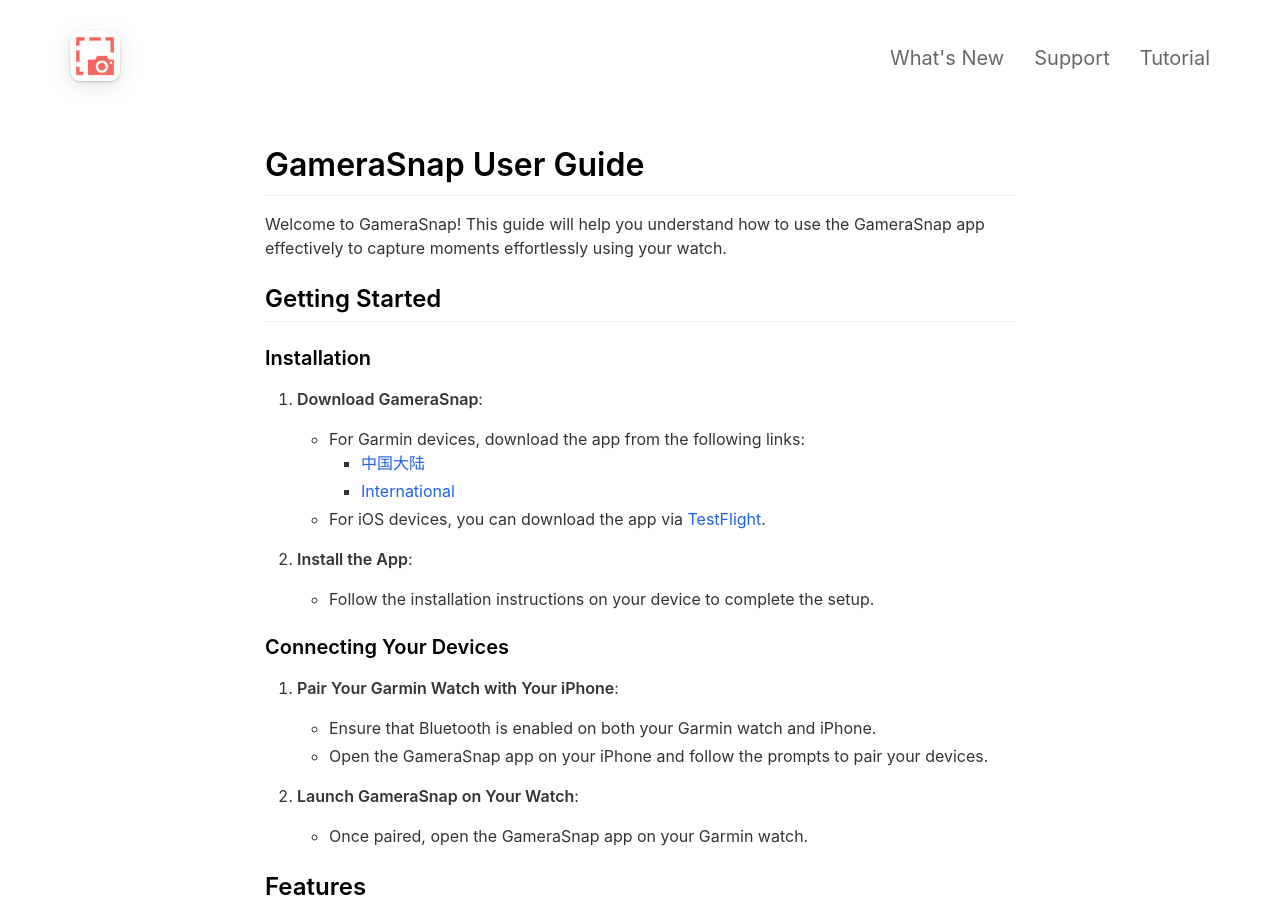
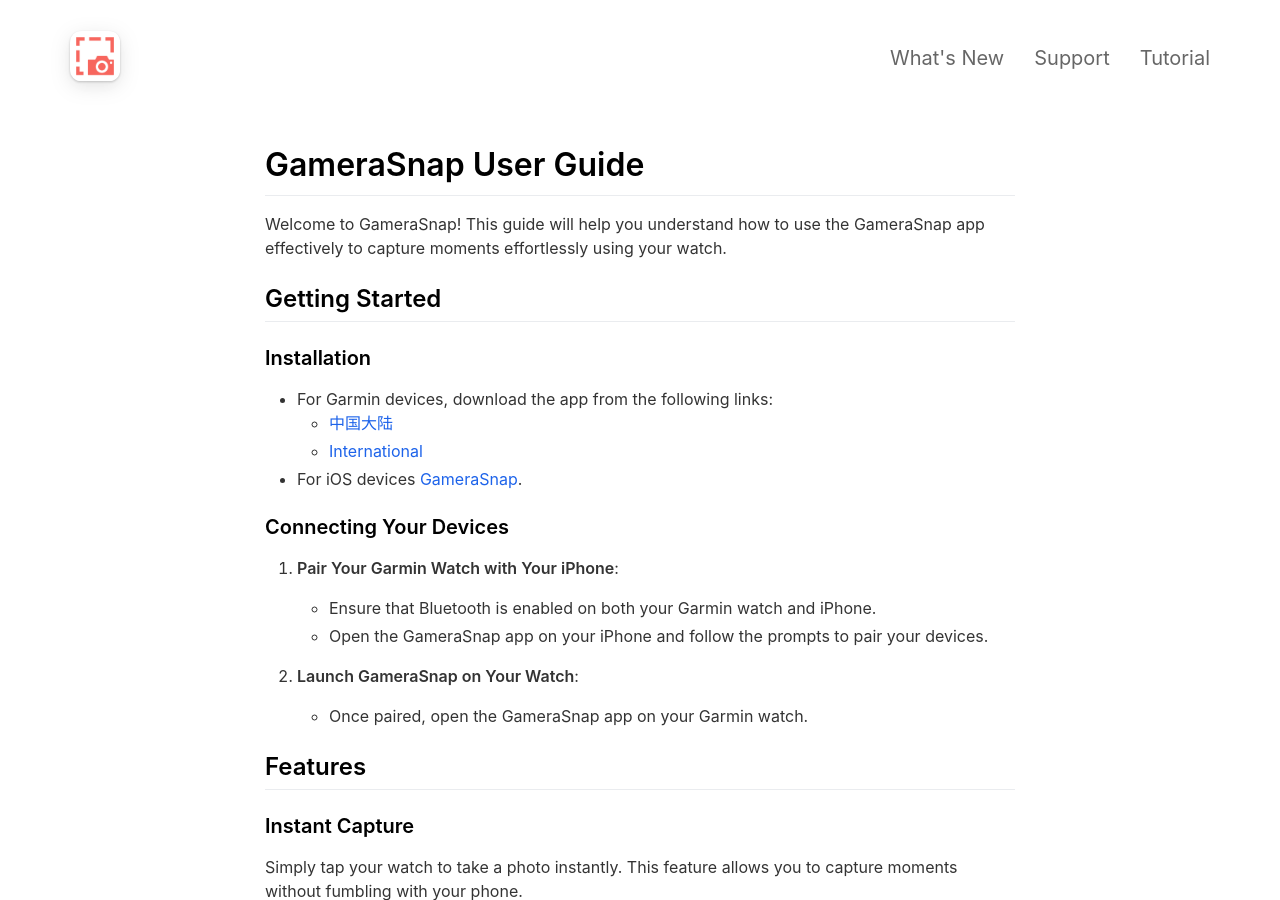
Before and after one commit to Likenttt/gamera-snap-landing-page, a Jekyll site: the page built from _pages/tutorial.md, in a window 1280 px wide and 900 px high. Built offline with Jekyll 4.4.1, drawn with Linux system fonts in a browser that asks for light colours; nearby versions of some CDN libraries.

Commit message:
fix tutorial

```diff
--- a/_pages/tutorial.md
+++ b/_pages/tutorial.md
@@ -12,15 +12,10 @@
 
 ### Installation
 
-1. **Download GameraSnap**:
-
-   - For Garmin devices, download the app from the following links:
-     - [中国大陆](https://apps.garmin.cn/zh-CN/apps/4c6ff771-c148-45d7-9099-c4c38bcbdccc)
-     - [International](https://apps.garmin.com/en-US/apps/4c6ff771-c148-45d7-9099-c4c38bcbdccc)
-   - For iOS devices, you can download the app via [TestFlight](https://testflight.apple.com/join/ZJ8aWrYs).
-
-2. **Install the App**:
-   - Follow the installation instructions on your device to complete the setup.
+- For Garmin devices, download the app from the following links:
+  - [中国大陆](https://apps.garmin.cn/zh-CN/apps/4c6ff771-c148-45d7-9099-c4c38bcbdccc)
+  - [International](https://apps.garmin.com/en-US/apps/4c6ff771-c148-45d7-9099-c4c38bcbdccc)
+- For iOS devices [GameraSnap](https://apps.apple.com/us/app/gamerasnap/id6736568453).
 
 ### Connecting Your Devices
 
```
Also changed, not shown: pages/ttcb.md (added, +58 -0 lines).
